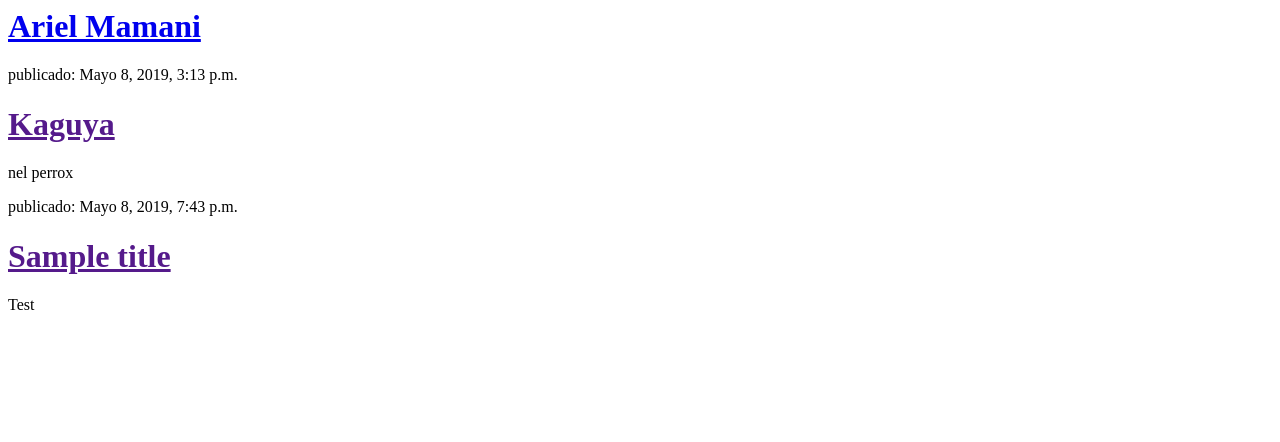
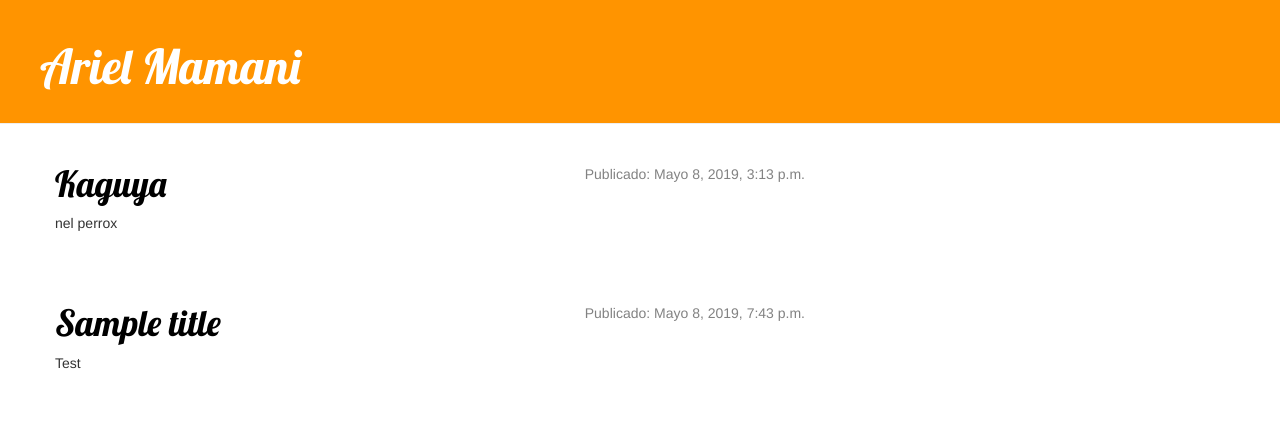
Before and after one commit to arielmanxd/blog, a Django app: page / in a window 1280 px wide. Shown: the top 442 px of the page. Run offline with Django 3.2, Linux system fonts and the light colour scheme; data comes from the database, SQL or seed files in the repository; some libraries are stand-ins or nearby versions.

Commit message:
con colores

```diff
--- /dev/null
+++ b/blog/static/css/blog.css
@@ -0,0 +1,49 @@
+
+
+.page-header {
+    background-color: #ff9400;
+    margin-top: 0;
+    padding: 20px 20px 20px 40px;
+}
+
+.page-header h1, .page-header h1 a, .page-header h1 a:visited, .page-header h1 a:active {
+    color: #ffffff;
+    font-size: 36pt;
+    text-decoration: none;
+}
+
+.content {
+    margin-left: 40px;
+}
+
+h1, h2, h3, h4 {
+    font-family: 'Lobster', cursive;
+}
+
+.date {
+    float: right;
+    color: #828282;
+}
+
+.save {
+    float: right;
+}
+
+.post-form textarea, .post-form input {
+    width: 100%;
+}
+
+.top-menu, .top-menu:hover, .top-menu:visited {
+    color: #ffffff;
+    float: right;
+    font-size: 26pt;
+    margin-right: 20px;
+}
+
+.post {
+    margin-bottom: 70px;
+}
+
+.post h1 a, .post h1 a:visited {
+    color: #000000;
+}
--- a/blog/templates/blog/post_list.html
+++ b/blog/templates/blog/post_list.html
@@ -1,10 +1,33 @@
+{% load static %}
 <html>
     <head>
-        <title>With love</title>
+      <title>With love</title>
+      <link rel="stylesheet" href="//maxcdn.bootstrapcdn.com/bootstrap/3.2.0/css/bootstrap.min.css">
+      <link rel="stylesheet" href="//maxcdn.bootstrapcdn.com/bootstrap/3.2.0/css/bootstrap-theme.min.css">
+      <link href="//fonts.googleapis.com/css?family=Lobster&subset=latin,latin-ext" rel="stylesheet" type="text/css">
+      <link rel="stylesheet" href="{% static 'css/blog.css' %}">
     </head>
     <body>
-  <div><h1><a href = "/" > Ariel Mamani </a></h1></div>
+      <div class="page-header">
+        <h1><a href = "/" > Ariel Mamani </a></h1>
+      </div>
 
-  {% for post in posts %} <div><p> publicado: {{ post.published_date }} </p><h1><a href = "" >{{ post.title }} </a></h1><p>{{ post.text|linebreaksbr }} </p></div>{% endfor %}
+
+  <div class="content container">
+      <div class="row">
+          <div class="col-md-8">
+              {% for post in posts %}
+                  <div class="post">
+                      <div class="date">
+                          <p>Publicado: {{ post.published_date }}</p>
+                      </div>
+                      <h1><a href="">{{ post.title }}</a></h1>
+                      <p>{{ post.text|linebreaksbr }}</p>
+                  </div>
+              {% endfor %}
+          </div>
+      </div>
+  </div>
+
     </body>
 </html>
```
